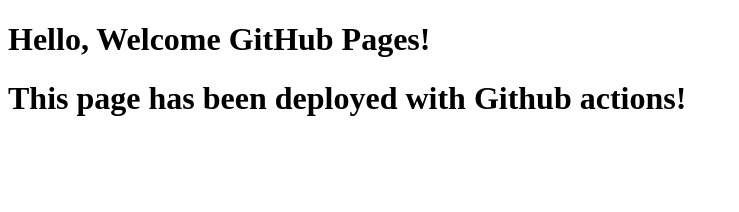
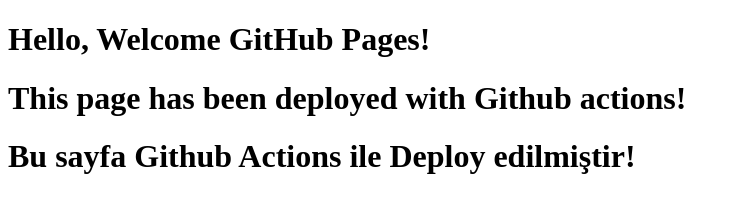
Before and after one commit to Onurbolatogluu/gh-pages-with-workflows, a website: page src/index.html in a window 1280 px wide. Shown: the whole page, without its empty margins (0-739 px from the left). Drawn offline with Linux system fonts and the light colour scheme.

Commit message:
added line index.html

```diff
--- a/src/index.html
+++ b/src/index.html
@@ -8,5 +8,6 @@
 <body>
     <h1>Hello, Welcome GitHub Pages!</h1>
     <h1>This page has been deployed with Github actions!</h1>
+    <h1>Bu sayfa Github Actions ile Deploy edilmiştir!</h1>
 </body>
 </html>
```
